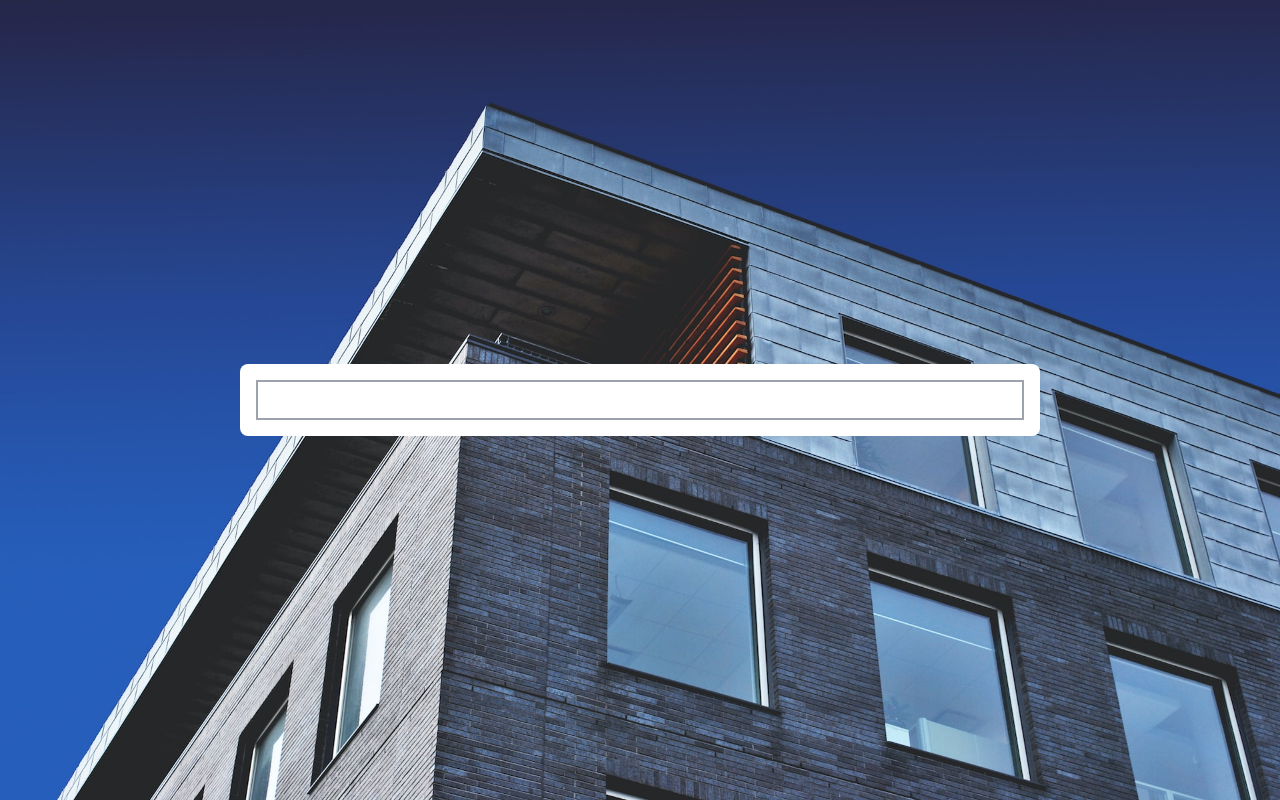
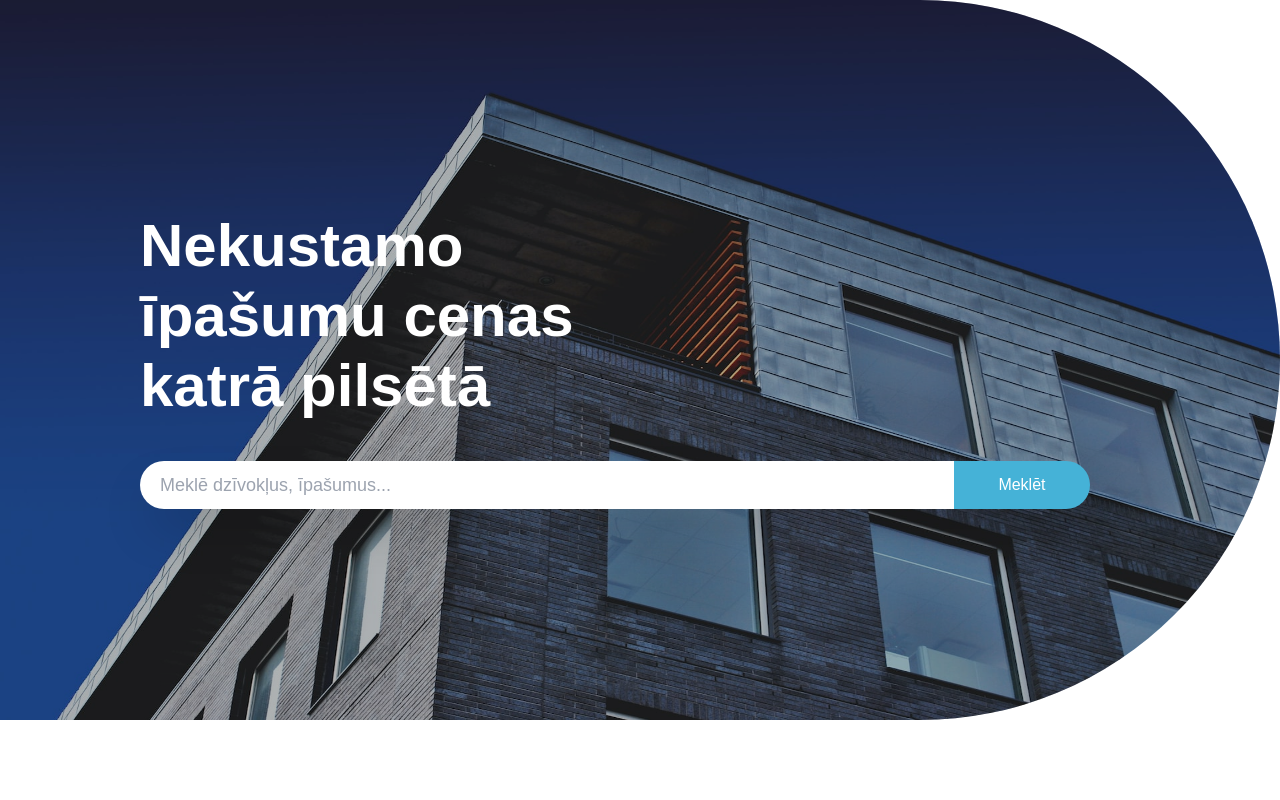
Before and after one commit to RobzLegz/housing-archive, a Next.js app: page / in a window 1280 px wide. Built offline with nearby package versions, Linux system fonts and the light colour scheme.

Commit message:
landing page

```diff
--- a/src/components/home/Landing.tsx
+++ b/src/components/home/Landing.tsx
@@ -2,20 +2,47 @@ import Image from "next/image";
 import React from "react";
 
 const Landing = () => {
+  const handleSearch = (e: React.MouseEvent) => {
+    e.preventDefault();
+  };
+
   return (
-    <form className="w-full h-screen flex flex-col items-center justify-center relative">
-      <div className="w-full h-full relative">
+    <form className="w-full h-screen flex flex-col items-start justify-start relative">
+      <div className="w-full h-[90vh] relative">
         <Image
           src="/images/splash-house.jpg"
           alt="Splash house background"
+          className="rounded-r-full"
+          draggable={false}
           fill
-          draggable={false}
         />
-      </div>
 
-      <div className="w-full h-full absolute top-0 left-0 flex items-center justify-center">
-        <div className="flex w-[95%] max-w-[800px] rounded-lg bg-white p-4 z-50">
-          <input type="text" name="search" id="search" className="flex-1" />
+        <div className="w-full h-full absolute top-0 left-0 flex items-center justify-center flex-col rounded-r-full bg-transparent-300">
+          <div className="flex flex-col items-start justify-start w-[95%] max-w-[1000px]">
+            <h1 className="text-left text-white mb-10 w-[500px]">
+              Nekustamo īpašumu cenas katrā pilsētā
+            </h1>
+
+            <div className="flex w-[95%] max-w-[1000px] rounded-full bg-transparent z-50 flex-col items-center justify-center shadow-2xl h-12">
+              <div className="w-full h-full flex">
+                <input
+                  type="text"
+                  name="search"
+                  id="search"
+                  placeholder="Meklē dzīvokļus, īpašumus..."
+                  className="w-full h-full border-0 rounded-l-full outline-none px-5 text-lg"
+                />
+
+                <button
+                  type="submit"
+                  onClick={handleSearch}
+                  className="w-40 h-full rounded-r-full bg-[#45b2d7] hover:bg-[#0998c8] text-white"
+                >
+                  Meklēt
+                </button>
+              </div>
+            </div>
+          </div>
         </div>
       </div>
     </form>
--- a/src/styles/globals.css
+++ b/src/styles/globals.css
@@ -7,7 +7,15 @@
     @apply p-0 m-0 box-border font-hind_vadodara;
   }
 
+  h1 {
+    @apply text-6xl font-semibold leading-[70px];
+  }
+
+  button{
+    @apply transition-all duration-300;
+  }
+
   input {
-    @apply border-2 border-gray-400 h-10 px-2;
+    @apply border-2 border-gray-400 h-10 px-2 text-gray-900;
   }
 }
```
